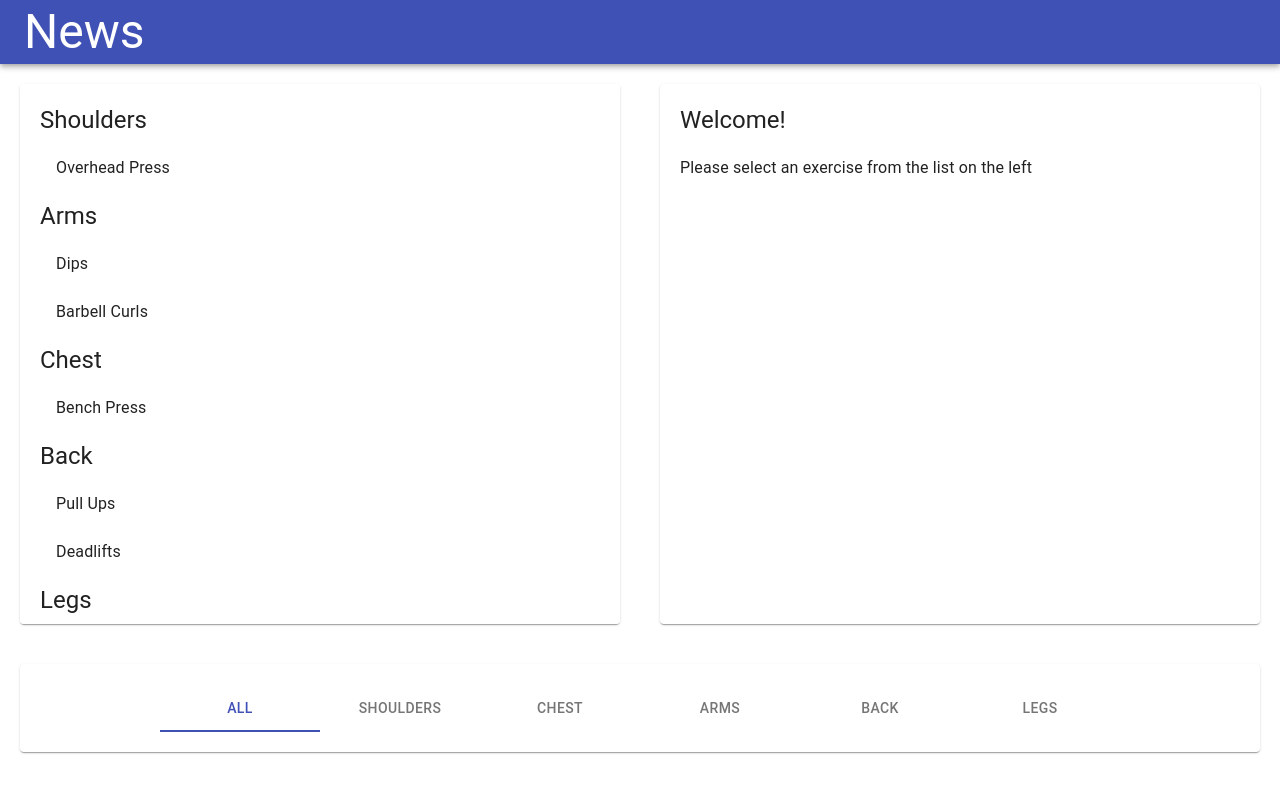
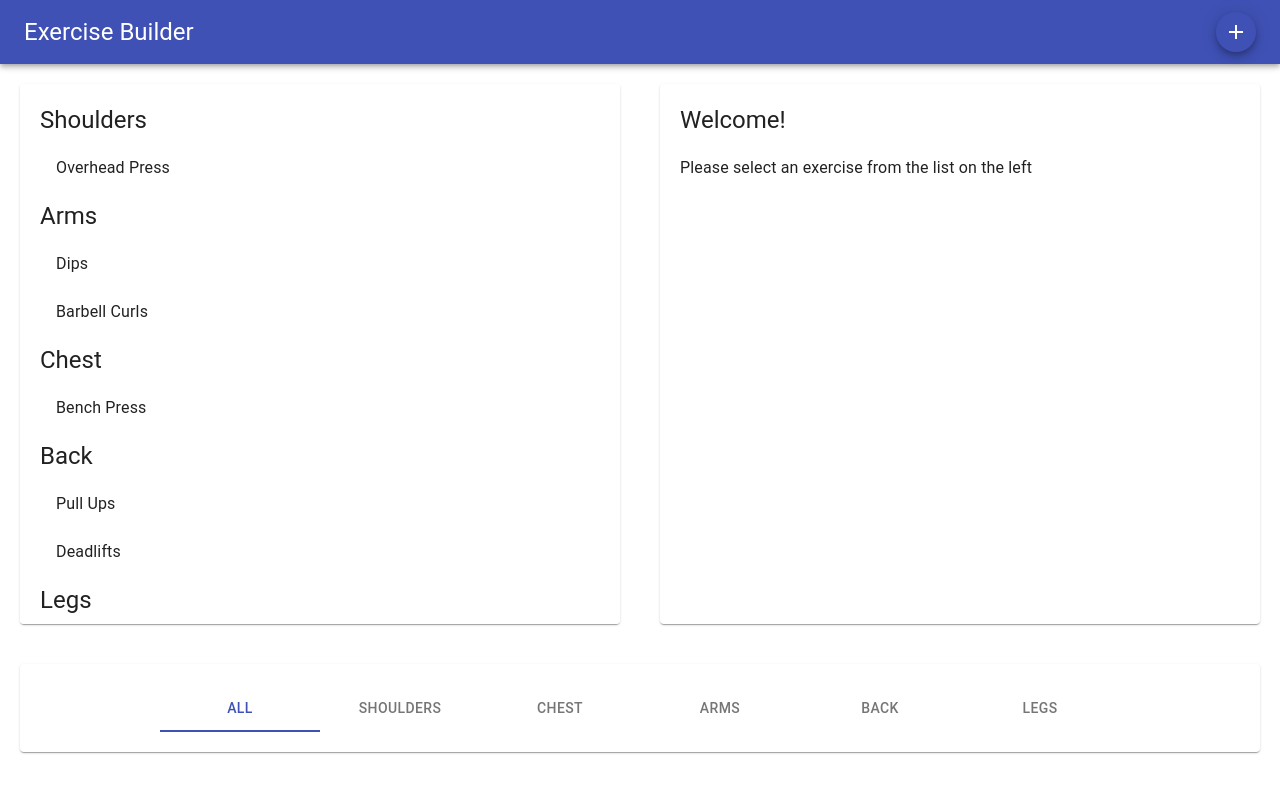
Before and after one commit to hdoshi2/exercise-data, a React (Create React App) app: page / in a window 1280 px wide. Shown: the top 792 px of the page. Built offline with nearby package versions, Linux system fonts and the light colour scheme.

Commit message:
feat: added new workout dialog box

```diff
--- a/package.json
+++ b/package.json
@@ -4,6 +4,7 @@
   "private": true,
   "dependencies": {
     "@material-ui/core": "^4.5.0",
+    "@material-ui/icons": "^4.4.3",
     "react": "^16.10.2",
     "react-dom": "^16.10.2",
     "react-scripts": "3.2.0"
--- /dev/null
+++ b/src/components/exercises/dialogs/CreateDialog.js
@@ -0,0 +1,55 @@
+import React, { Component, Fragment } from 'react'
+import {
+  Dialog,
+  DialogTitle,
+  DialogContent,
+  DialogContentText,
+  DialogActions,
+  Button,
+  Fab
+} from "@material-ui/core";
+import AddIcon from '@material-ui/icons/Add';
+
+
+class CreateDialog extends Component {
+  state = {
+    open: false,
+  }
+
+  handleToggle = () => {
+    this.setState({
+      open: !this.state.open
+    })
+  }
+
+
+  render() {
+    const { open } = this.state
+    return (
+      <Fragment>
+        <Fab color="primary" size="small" onClick={this.handleToggle}>
+          <AddIcon />
+        </Fab>
+
+        <Dialog open={open} onClose={this.handleToggle}>
+          <DialogTitle id="form-dialog-title">
+            Create a new exercise
+            </DialogTitle>
+          <DialogContent>
+            <DialogContentText>
+              Content
+              </DialogContentText>
+          </DialogContent>
+          <DialogActions>
+            <Button color="primary" variant="contained">
+              Create
+              </Button>
+          </DialogActions>
+        </Dialog>
+      </Fragment>
+    )
+  }
+
+}
+
+export default CreateDialog
--- a/src/components/layouts/Header.js
+++ b/src/components/layouts/Header.js
@@ -1,13 +1,15 @@
 import React from "react";
 import { AppBar, Toolbar, Typography } from "@material-ui/core";
+import CreateDialog from '../exercises/dialogs/CreateDialog'
 
 const Header = () => {
   return (
     <AppBar position="static">
       <Toolbar>
-        <Typography variant="h3" color="inherit">
-          News
+        <Typography variant="h5" color="inherit" style={{flex: 1}}>
+          Exercise Builder
         </Typography>
+        <CreateDialog />
       </Toolbar>
     </AppBar>
   );
```
Also changed, not shown: 1 other file (tests, documents, lock files or other folders).
